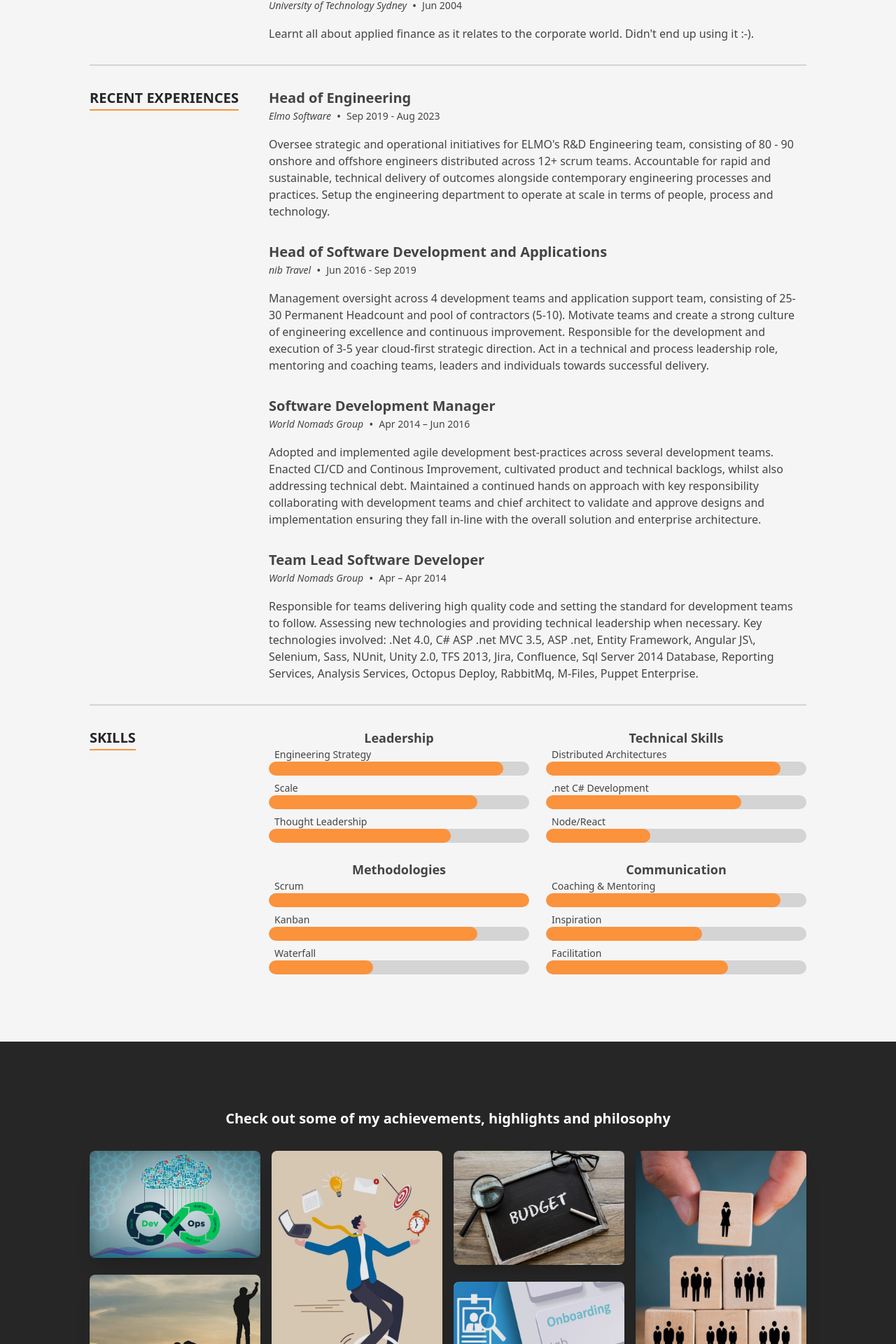
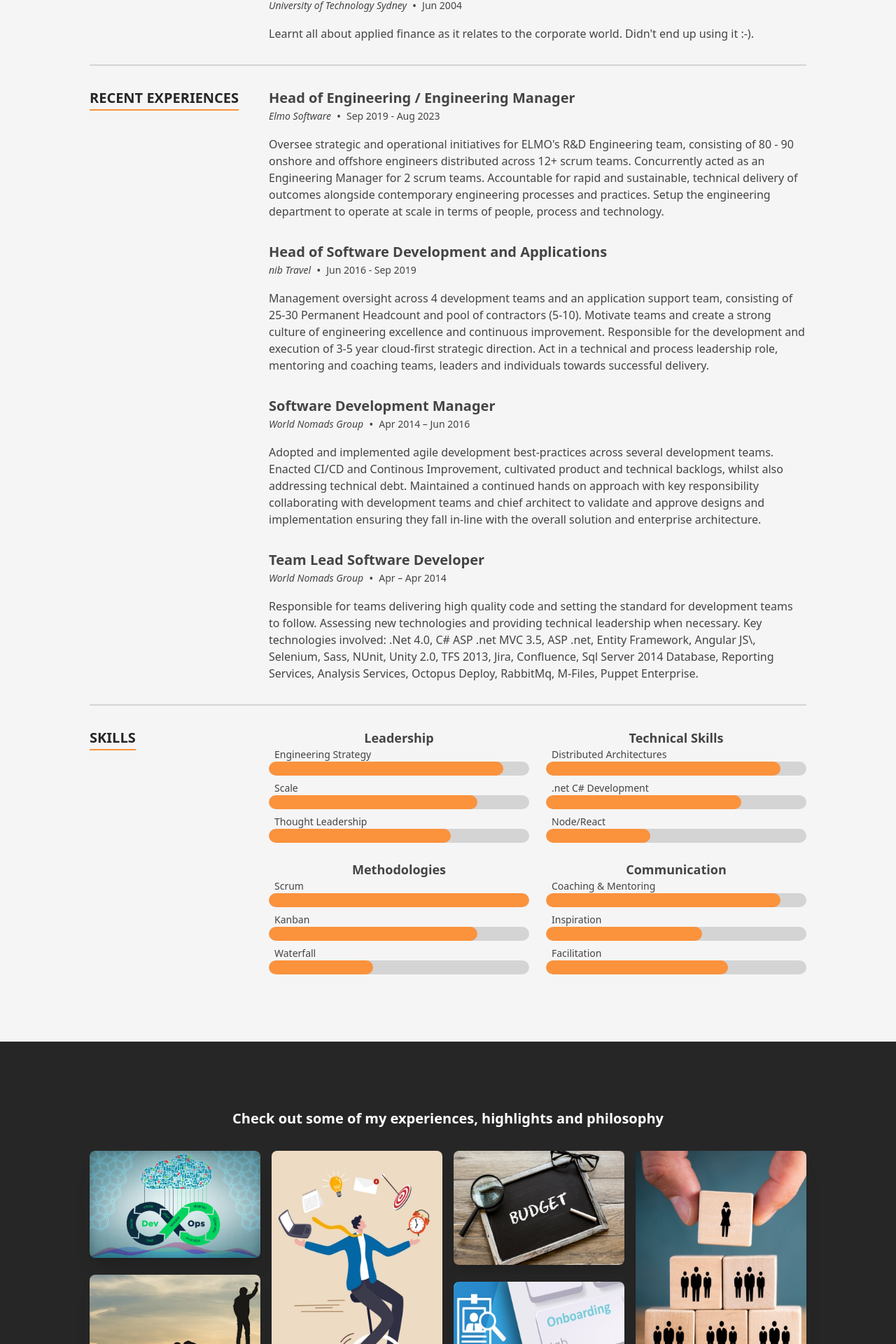
Before and after one commit to mldasco/dasco.me, a Next.js app: page / in a window 1280 px wide. Shown: the part 1620-3540 px from the top of the page at 70% size. Built offline with nearby package versions, Linux system fonts and the light colour scheme.

Commit message:
Amending resume and fixing portfolio view in mobile browsers.

```diff
--- a/src/components/Sections/Portfolio.tsx
+++ b/src/components/Sections/Portfolio.tsx
@@ -13,7 +13,7 @@ const Portfolio: FC = memo(() => {
   return (
     <Section className="bg-neutral-800" sectionId={SectionId.Portfolio}>
       <div className="flex flex-col gap-y-8 ">
-        <h2 className="self-center text-xl font-bold text-white">Check out some of my achievements, highlights and philosophy</h2>
+        <h2 className="self-center text-xl font-bold text-white">Check out some of my experiences, highlights and philosophy</h2>
         <div className=" w-full columns-2 md:columns-3 lg:columns-4 ">
           {portfolioItems.map((item, index) => {
             const {title, image} = item;
@@ -47,7 +47,7 @@ const linkRef = useRef<HTMLAnchorElement>(null);
   useEffect(() => {
     // Avoid hydration styling errors by setting mobile in useEffect
     if (isMobile) {
-      setMobile(false);
+      setMobile(true);
     }
   }, []);
 
@@ -73,8 +73,9 @@ const linkRef = useRef<HTMLAnchorElement>(null);
   return (
     <a
       className={classNames(
-        'absolute inset-0 h-full w-full bg-gray-900 transition-all duration-300 z-20',
-        {'opacity-10 hover:opacity-90': !mobile},
+        'absolute inset-0 h-full w-full bg-gray-900 transition-all duration-300 z-20 ',
+        {'opacity-0 hover:opacity-100': isMobile},
+        {'opacity-0 hover:opacity-95': !isMobile},
 
       )}
       href={url}
@@ -88,8 +89,8 @@ const linkRef = useRef<HTMLAnchorElement>(null);
 		        <h3 className="text-3xl font=semibold">{title}</h3>
             <button className="bg-transparent border-0 text-black float-right"onClick={() => setShowModal(false)}></button>
 	      </div>
-          <div className="relative p-3 flex-auto z-10">
-            <label className="block text-black text-sm font-bold mb-1 z-0">
+          <div className="relative p-3 flex-auto ">
+            <label className="block text-black text-sm font-bold mb-1 ">
               <SplitDescription/>
             </label>
           </div>
--- a/src/data/data.tsx
+++ b/src/data/data.tsx
@@ -307,13 +307,13 @@ export const experience: TimelineItem[] = [
   {
     date: 'Sep 2019 - Aug 2023',
     location: 'Elmo Software',
-    title: 'Head of Engineering',
+    title: 'Head of Engineering / Engineering Manager',
     content: (
       <p>
          Oversee strategic and operational initiatives for ELMO's R&D Engineering team, consisting of 80 - 90
-         onshore and offshore engineers distributed across 12+ scrum teams. Accountable for rapid and sustainable, technical delivery of
-         outcomes alongside contemporary engineering processes and practices. Setup the engineering department to operate at scale in terms of people, process
-         and technology.
+         onshore and offshore engineers distributed across 12+ scrum teams. Concurrently acted as an Engineering Manager for 2 scrum teams.
+         Accountable for rapid and sustainable, technical delivery of outcomes alongside contemporary engineering processes and practices.
+         Setup the engineering department to operate at scale in terms of people, process and technology.
       </p>
     ),
   },
@@ -323,7 +323,7 @@ export const experience: TimelineItem[] = [
     title: 'Head of Software Development and Applications',
     content: (
       <p>
-         Management oversight across 4 development teams and application support team, consisting of 25-30 Permanent Headcount and pool of contractors (5-10).
+         Management oversight across 4 development teams and an application support team, consisting of 25-30 Permanent Headcount and pool of contractors (5-10).
          Motivate teams and create a strong culture of engineering excellence and continuous improvement. Responsible for the development and execution
          of 3-5 year cloud-first strategic direction. Act in a technical and process leadership role, mentoring and coaching teams, leaders and individuals
          towards successful delivery.
```
Also changed, not shown: 1 other file (tests, documents, lock files or other folders).
